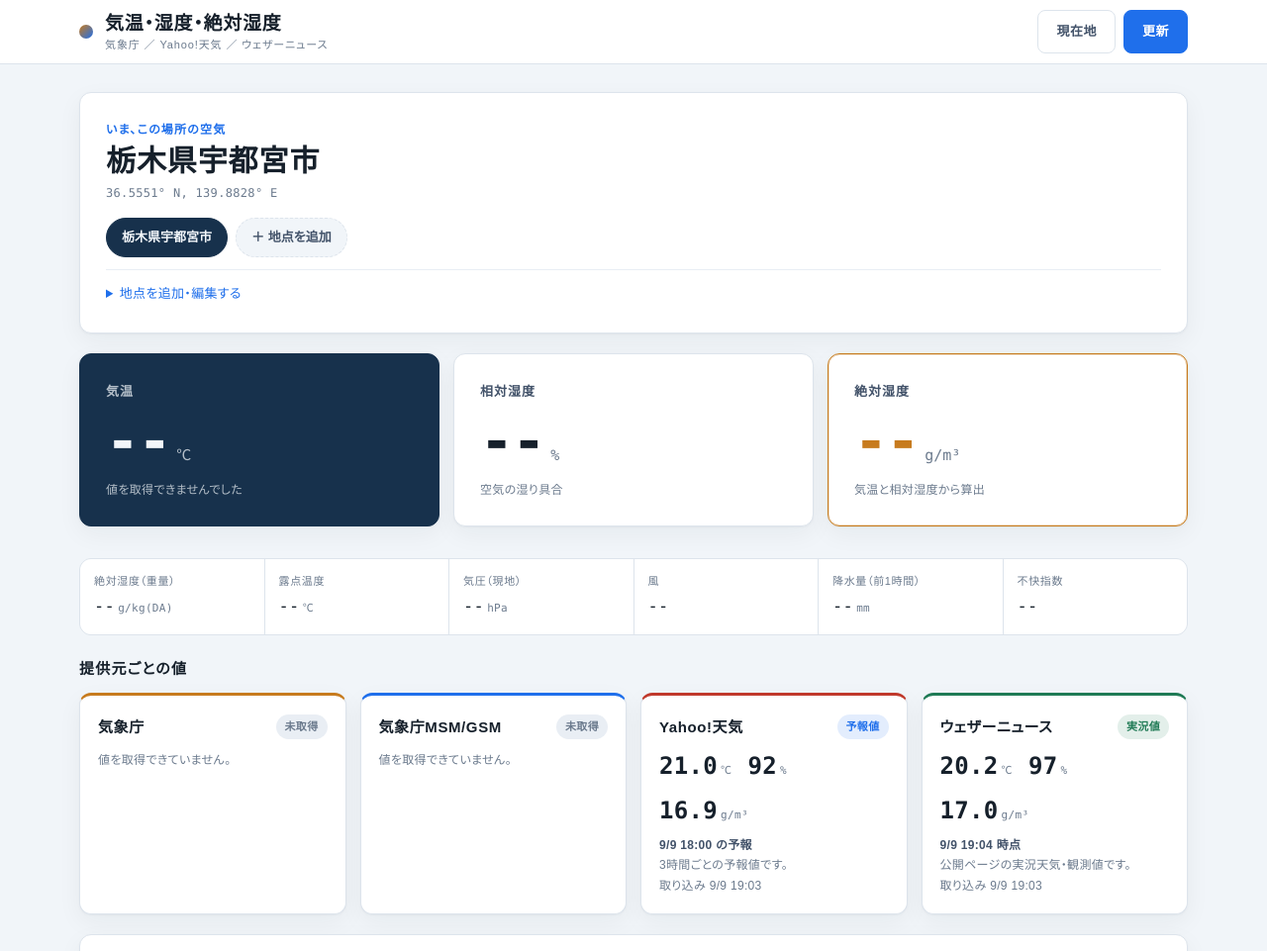
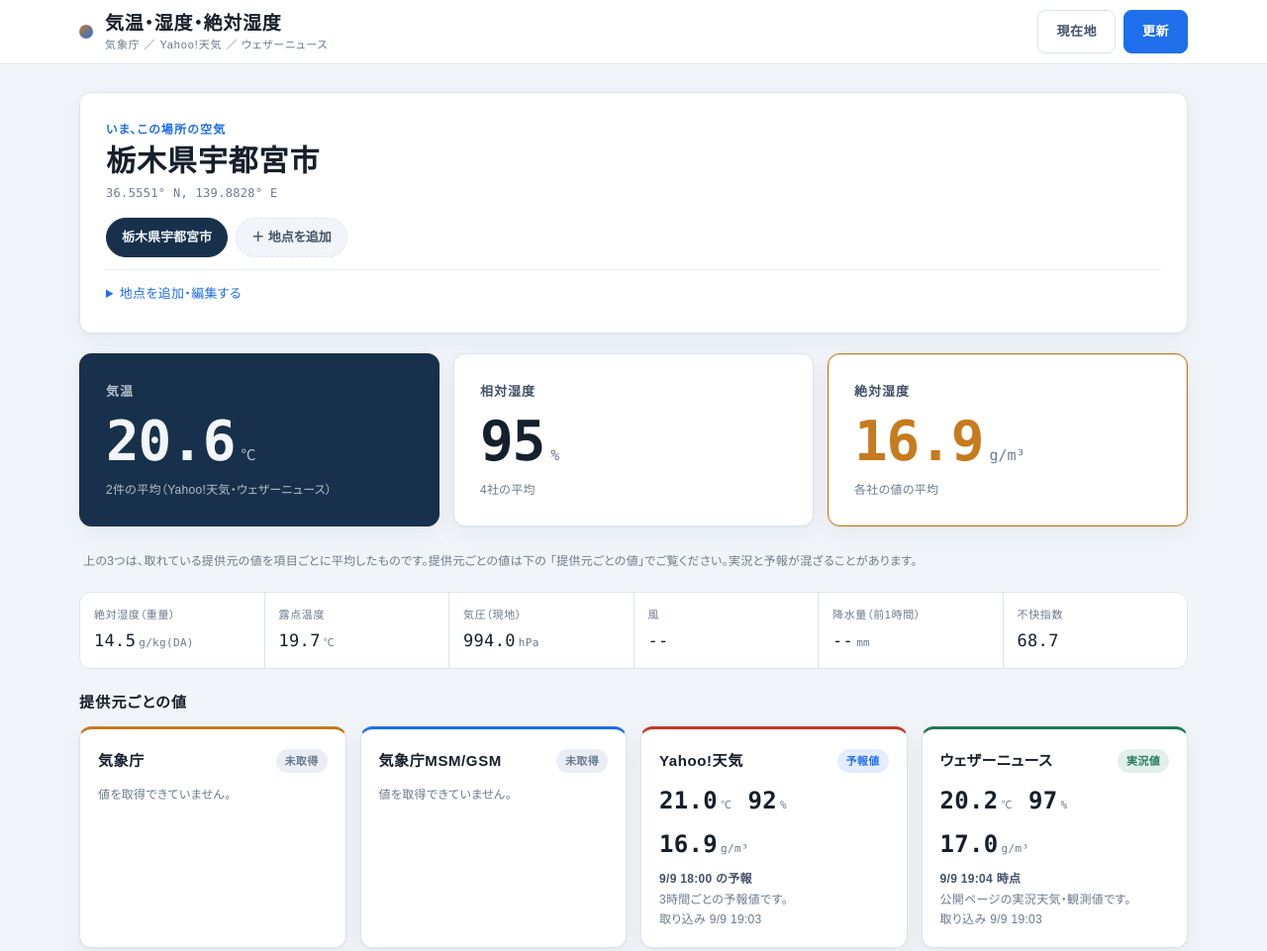
Before and after one commit to hironishimura/weather-absolute-humidity, a plain HTML site: page dist/weather-app.html in a window 1280 px wide. Shown: the top 961 px of the page at 99% size. Drawn offline with Linux system fonts and the light colour scheme; no server answers; files whose address does not match are found by name.

Commit message:
変更: 見出しの3つを各社の平均にする
気温・相対湿度・絶対湿度と、その下の重量絶対湿度・露点・気圧・不快指数を、
取れている提供元の値の項目ごとの平均にした。これまでは気象庁の実況（湿度が
なければ数値予報）をそのまま出していた。

項目ごとに平均するので、たとえば気圧を出していない提供元があっても、
出している提供元だけで平均する。絶対湿度は各社の絶対湿度の平均なので、
カードに並ぶ4つの値と足し算が合う。

結露チェックの露点も平均の値を使う。
風と降水量は気象庁のアメダスだけが出しているため、そのまま。

Co-Authored-By: Claude Opus 5 <noreply@anthropic.com>
Claude-Session: https://claude.ai/code/session_01Pp6mwQtyo8EeEKX8Uzx97G

```diff
--- a/dist/weather-app.html
+++ b/dist/weather-app.html
@@ -360,16 +360,18 @@ table{ border-collapse:collapse; width:100%; font-size:.8125rem; }
     <div class="tile">
       <p class="tile__label">相対湿度</p>
       <p class="tile__value"><span id="v-rh">--</span><span class="tile__unit">%</span></p>
-      <p class="tile__cap">空気の湿り具合</p>
+      <p class="tile__cap">4社の平均</p>
     </div>
     <div class="tile tile--accent">
       <p class="tile__label">絶対湿度</p>
       <p class="tile__value"><span id="v-vh">--</span><span class="tile__unit">g/m³</span></p>
-      <p class="tile__cap">気温と相対湿度から算出</p>
+      <p class="tile__cap">各社の値の平均</p>
     </div>
   </section>
 
   <p class="station" id="station-note">&nbsp;</p>
+  <p class="station">上の3つは、取れている提供元の値を項目ごとに平均したものです。提供元ごとの値は下の
+  「提供元ごとの値」でご覧ください。実況と予報が混ざることがあります。</p>
 
   <dl class="subs" aria-label="そのほかの値">
     <div class="sub"><dt>絶対湿度（重量）</dt><dd id="v-mr">--<span>g/kg(DA)</span></dd></div>
@@ -1248,14 +1250,34 @@ function loadSnapshot() {
    表示
    --------------------------------------------------------- */
 
-/* 見出しに使う値。気象庁の実況を優先し、湿度がなければ数値予報で補います */
-function primaryNow() {
-  var j = state.now.jma;
-  if (j && j.values && isNum(j.values.rh)) { return { key: 'jma', data: j }; }
-  var m = state.now.model;
-  if (m && m.values) { return { key: 'model', data: m }; }
-  if (j && j.values) { return { key: 'jma', data: j }; }
-  return null;
+/* 見出しに使う値。取れている提供元の平均を出します。
+   気温・相対湿度・絶対湿度…といった項目ごとに、値のあるものだけで平均します。 */
+var AVG_KEYS = ['temp', 'rh', 'vh', 'mr', 'dp', 'di', 'pressure'];
+
+function averageNow() {
+  var keys = ['jma', 'model', 'yahoo', 'weathernews'];
+  var sums = {}, counts = {};
+  var used = [];
+
+  keys.forEach(function (k) {
+    var n = state.now[k];
+    if (!n || !n.values) { return; }
+    used.push(k);
+    AVG_KEYS.forEach(function (f) {
+      var v = n.values[f];
+      if (!isNum(v)) { return; }
+      sums[f] = (sums[f] || 0) + v;
+      counts[f] = (counts[f] || 0) + 1;
+    });
+  });
+
+  if (!used.length) { return null; }
+
+  var values = {};
+  AVG_KEYS.forEach(function (f) {
+    if (counts[f]) { values[f] = sums[f] / counts[f]; }
+  });
+  return { values: values, used: used, counts: counts };
 }
 
 function renderPlace() {
@@ -1275,12 +1297,16 @@ function renderPlace() {
 }
 
 function renderNow() {
-  var pri = primaryNow();
-  if (!pri) {
+  var avg = averageNow();
+  if (!avg) {
     $('now-meta').textContent = '値を取得できませんでした';
+    ['v-temp', 'v-rh', 'v-vh', 'v-mr', 'v-dp', 'v-pres', 'v-di', 'v-wind', 'v-prec'].forEach(function (id) {
+      $(id).textContent = '--';
+    });
+    renderDew();
     return;
   }
-  var v = pri.data.values;
+  var v = avg.values;
   $('v-temp').textContent = fix(v.temp, 1);
   $('v-rh').textContent = fix(v.rh, 0);
   $('v-vh').textContent = fix(v.vh, 1);
@@ -1289,23 +1315,31 @@ function renderNow() {
   $('v-pres').innerHTML = fix(v.pressure, 1) + '<span>hPa</span>';
   $('v-di').textContent = fix(v.di, 1);
 
+  /* 風と降水量は気象庁のアメダスだけが出しています */
   var row = state.now.jma && state.now.jma.row;
   $('v-wind').textContent = row ? windText(row) : '--';
   var prec = row ? amedasValue(row, 'precipitation1h') : NaN;
   $('v-prec').innerHTML = (isNum(prec) ? prec.toFixed(1) : '--') + '<span>mm</span>';
 
-  $('now-meta').textContent = (pri.key === 'jma' && state.station)
-    ? 'アメダス ' + state.station.name + ' ・ ' + fmtTime(pri.data.time) + ' 観測'
-    : SOURCES[pri.key].name + ' ・ ' + fmtDateTime(pri.data.time);
+  var names = avg.used.map(function (k) { return SOURCES[k].short; });
+  if (avg.used.length >= 4) {
+    $('now-meta').textContent = avg.used.length + '件の平均';
+  } else if (avg.used.length > 1) {
+    $('now-meta').textContent = avg.used.length + '件の平均（' + names.join('・') + '）';
+  } else {
+    $('now-meta').textContent = names[0] + 'のみ';
+  }
   renderDew();
 }
 
 function renderDew() {
-  var pri = primaryNow();
+  var avg = averageNow();
   var box = $('dew-verdict');
   $('surf-out').textContent = state.surface.toFixed(1);
-  if (!pri) { box.textContent = '—'; box.className = 'dewcheck__verdict'; return; }
-  var dp = pri.data.values.dp;
+  if (!avg || !isNum(avg.values.dp)) {
+    box.textContent = '—'; box.className = 'dewcheck__verdict'; return;
+  }
+  var dp = avg.values.dp;
   var margin = state.surface - dp;
   box.className = 'dewcheck__verdict ' + (margin <= 0 ? 'is-ng' : 'is-ok');
   if (margin <= 0) {
```
Also changed, not shown: docs/assets/app.js (+49 -17 lines), docs/index.html (+4 -2 lines), test/logic.js (+24 -0 lines), 1 other file.
